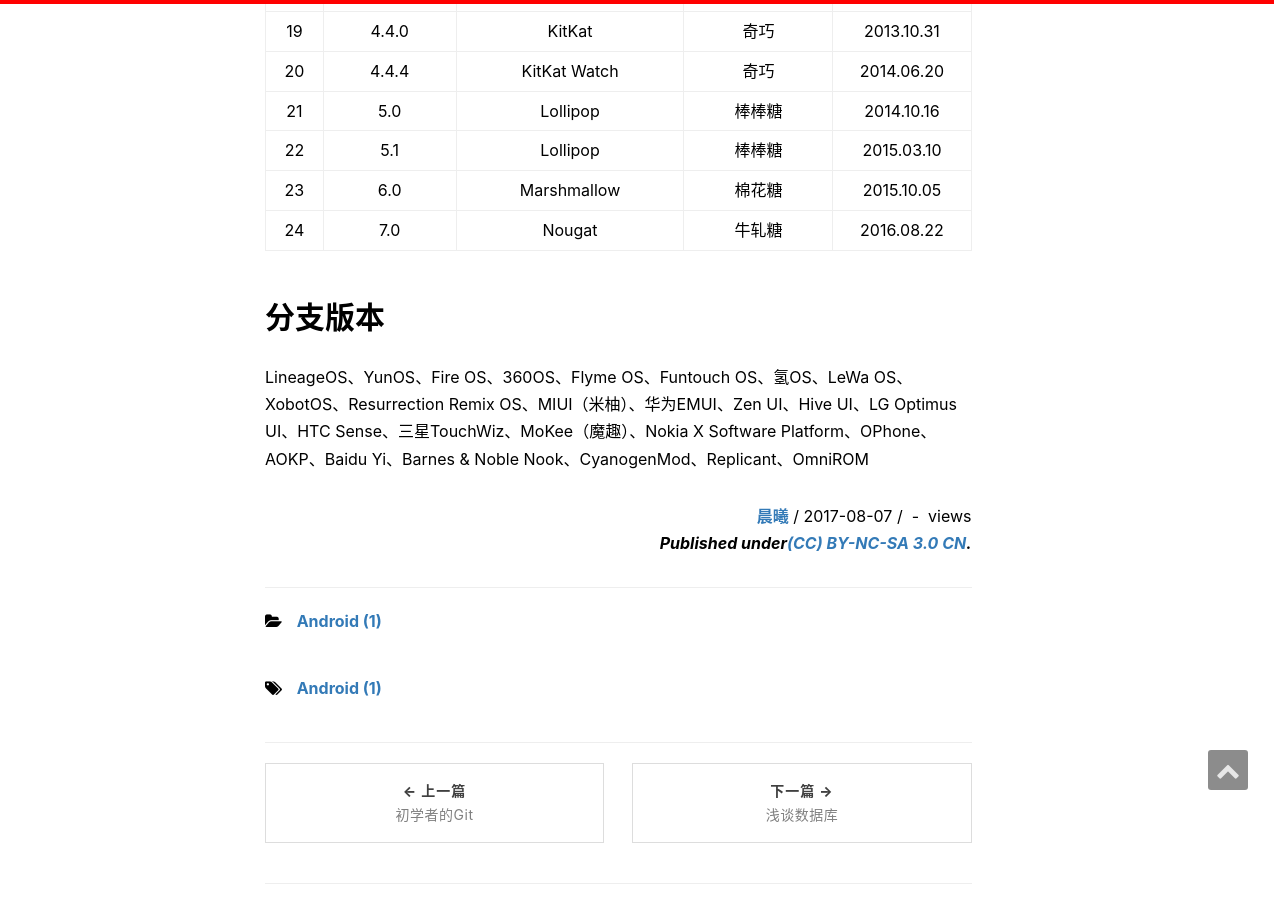
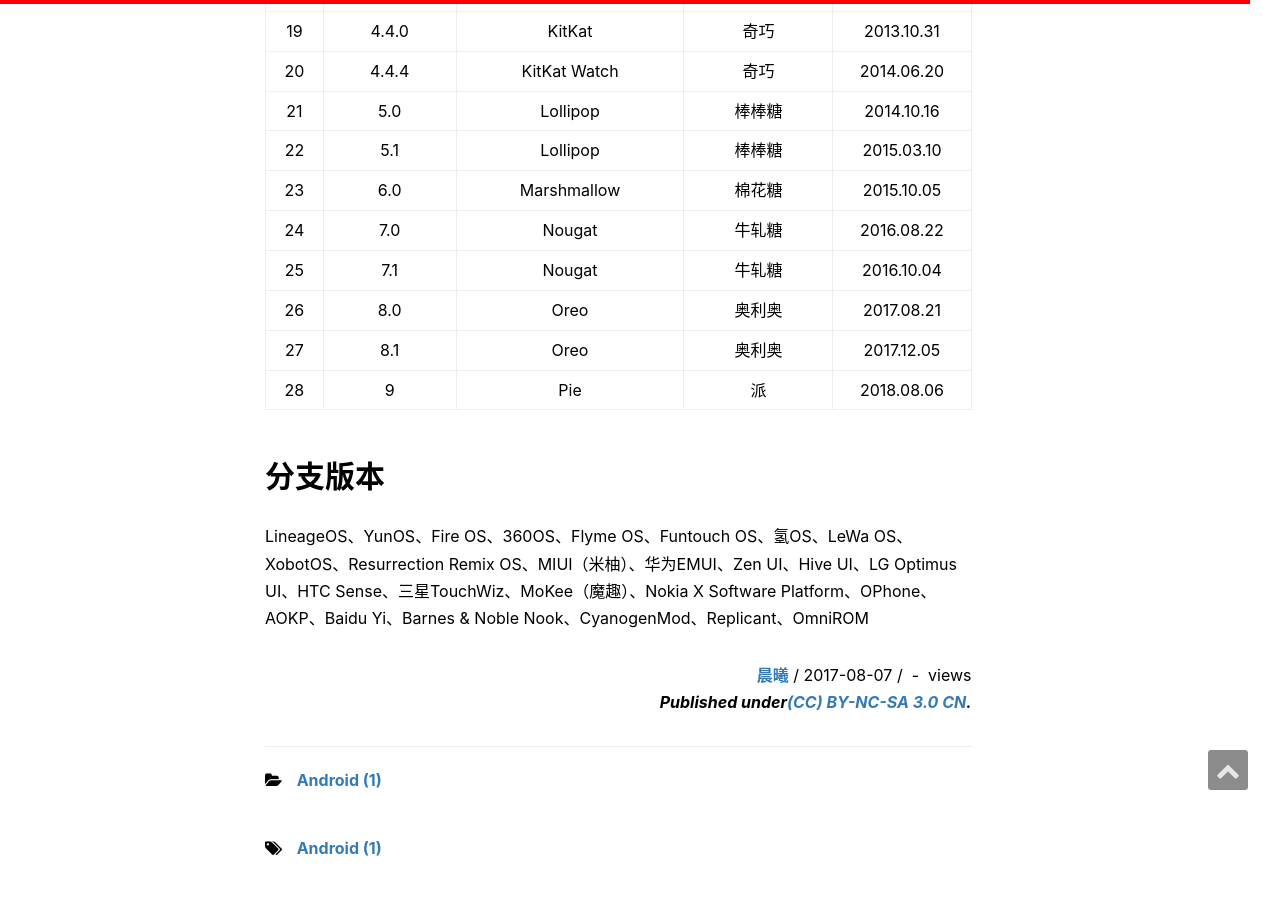
Before and after one commit to zfb132/zfb132.github.com, a Jekyll site: the page built from _posts/2017-08-07-Android_introduction.md, in a window 1280 px wide and 900 px high, scrolled down 5486 px. Built offline with Jekyll 4.4.1, drawn with Linux system fonts in a browser that asks for light colours; nearby versions of some CDN libraries; comment, search, counter and statistics services are not loaded.

Commit message:
更新安卓版本显示

```diff
--- a/_posts/2017-08-07-Android_introduction.md
+++ b/_posts/2017-08-07-Android_introduction.md
@@ -69,6 +69,10 @@ Android所使用的开发语言平台Java是Oracle（甲骨文）公司研制的
 22|5.1|Lollipop|棒棒糖|2015.03.10|
 23|6.0|Marshmallow|棉花糖|2015.10.05|
 24|7.0|Nougat|牛轧糖|2016.08.22|
+25|7.1|Nougat|牛轧糖|2016.10.04|
+26|8.0|Oreo|奥利奥|2017.08.21|
+27|8.1|Oreo|奥利奥|2017.12.05|
+28|9|Pie|派|2018.08.06|
 
 ## 分支版本
 LineageOS、YunOS、Fire OS、360OS、Flyme OS、Funtouch OS、氢OS、LeWa OS、XobotOS、Resurrection Remix OS、MIUI（米柚）、华为EMUI、Zen UI、Hive UI、LG Optimus UI、HTC Sense、三星TouchWiz、MoKee（魔趣）、Nokia X Software Platform、OPhone、AOKP、Baidu Yi、Barnes & Noble Nook、CyanogenMod、Replicant、OmniROM
```
